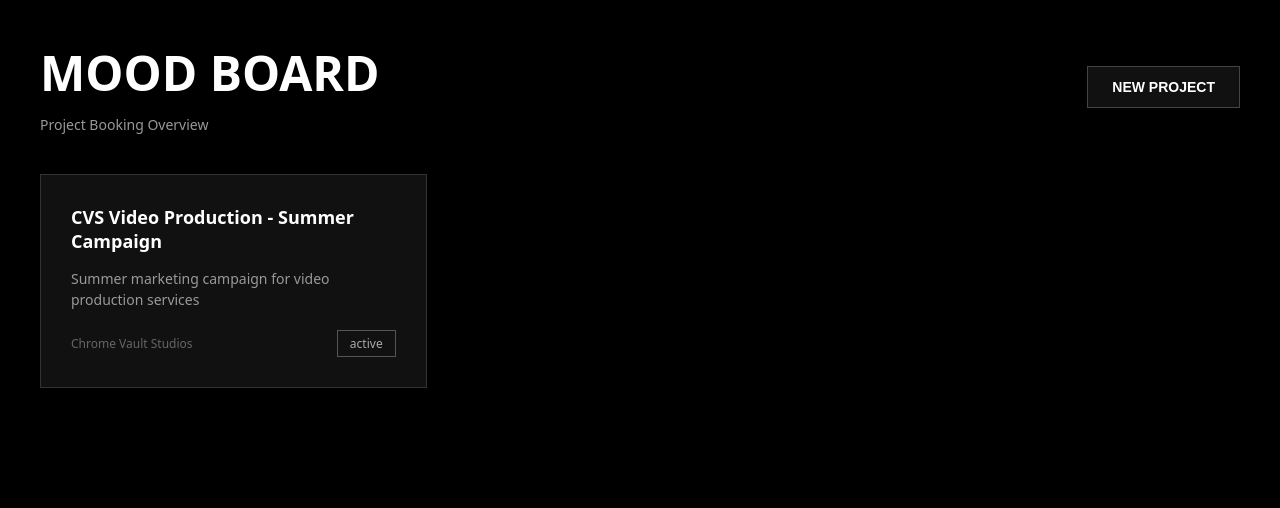
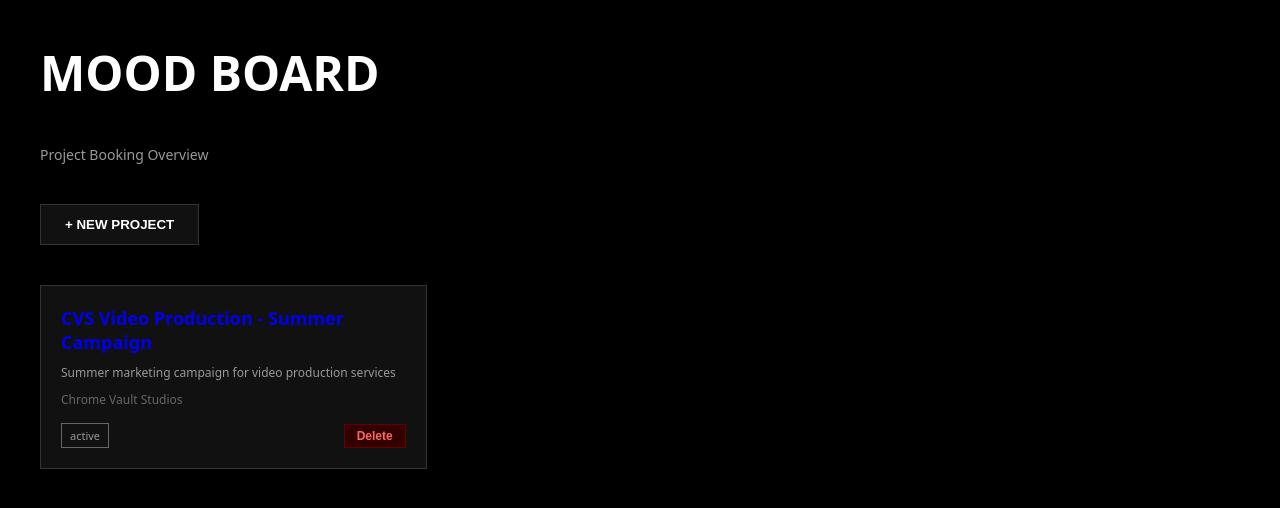
Before and after one commit to Lymae25/mood-board-booking, a Next.js app: page / in a window 1280 px wide. Shown: the top 508 px of the page. Built offline with nearby package versions, Linux system fonts and the light colour scheme.

Commit message:
Add delete project feature and logo URL support

```diff
--- a/app/components/Dashboard.tsx
+++ b/app/components/Dashboard.tsx
@@ -1,219 +1,113 @@
 'use client'
-
 import { useEffect, useState } from 'react'
 import Link from 'next/link'
-import { Project } from '@/lib/db'
 
 export default function Dashboard() {
-  const [projects, setProjects] = useState<Project[]>([])
+  const [projects, setProjects] = useState<any[]>([])
   const [loading, setLoading] = useState(true)
   const [showForm, setShowForm] = useState(false)
-  const [formData, setFormData] = useState({
-    name: '',
-    description: '',
-    clientName: '',
-    startDate: '',
-    endDate: ''
-  })
+  const [form, setForm] = useState({ name: '', description: '', clientName: '', startDate: '', endDate: '', logoUrl: '' })
 
   useEffect(() => {
-    fetchProjects()
-  }, [])
-
-  async function fetchProjects() {
+    const load = async () => {
       try {
         const res = await fetch('/api/projects')
         const data = await res.json()
-      setProjects(data)
-    } catch (error) {
-      console.error('Failed to fetch projects:', error)
-    } finally {
+        setProjects(data || [])
+      } catch (e) { console.error('Load projects error:', e) }
       setLoading(false)
     }
-  }
+    load()
+  }, [])
 
-  async function handleSubmit(e: React.FormEvent) {
+  async function createProject(e: any) {
     e.preventDefault()
+    if (!form.name) return
     try {
       const res = await fetch('/api/projects', {
         method: 'POST',
         headers: { 'Content-Type': 'application/json' },
-        body: JSON.stringify({ ...formData, status: 'active' })
+        body: JSON.stringify({ ...form, status: 'active' })
       })
       const newProject = await res.json()
       setProjects([...projects, newProject])
-      setFormData({ name: '', description: '', clientName: '', startDate: '', endDate: '' })
+      setForm({ name: '', description: '', clientName: '', startDate: '', endDate: '', logoUrl: '' })
       setShowForm(false)
-    } catch (error) {
-      console.error('Failed to create project:', error)
-    }
+    } catch (e) { console.error('Create project error:', e) }
   }
 
-  if (loading) {
-    return <div style={{ padding: '40px', textAlign: 'center' }}>Loading...</div>
+  async function deleteProject(id: string) {
+    if (!confirm('Delete this project? This cannot be undone.')) return
+    try {
+      const res = await fetch(`/api/projects/${id}`, { method: 'DELETE' })
+      if (res.ok) {
+        setProjects(projects.filter(p => p.id !== id))
+      }
+    } catch (e) { console.error('Delete project error:', e) }
   }
 
+  if (loading) return <div style={{ padding: '40px' }}>Loading...</div>
+
   return (
-    <div style={{ minHeight: '100vh', backgroundColor: '#000', color: '#fff', padding: '40px 20px' }}>
+    <div style={{ minHeight: '100vh', backgroundColor: '#000', color: '#fff', padding: '40px' }}>
       <div style={{ maxWidth: '1200px', margin: '0 auto' }}>
-        <div style={{ display: 'flex', justifyContent: 'space-between', alignItems: 'center', marginBottom: '40px' }}>
-          <div>
-            <h1 style={{ fontSize: '48px', fontWeight: 'bold', marginBottom: '10px' }}>MOOD BOARD</h1>
-            <p style={{ fontSize: '14px', color: '#999' }}>Project Booking Overview</p>
-          </div>
-          <button
-            onClick={() => setShowForm(!showForm)}
-            style={{
-              padding: '12px 24px',
-              backgroundColor: '#111',
-              color: '#fff',
-              border: '1px solid #444',
-              cursor: 'pointer',
-              fontSize: '14px',
-              fontWeight: 'bold'
-            }}
-          >
-            {showForm ? 'CANCEL' : 'NEW PROJECT'}
+        <h1 style={{ fontSize: '48px', fontWeight: 'bold', marginBottom: '40px' }}>MOOD BOARD</h1>
+        <p style={{ color: '#999', marginBottom: '40px', fontSize: '14px' }}>Project Booking Overview</p>
+
+        {!showForm && (
+          <button onClick={() => setShowForm(true)} style={{ padding: '12px 24px', backgroundColor: '#111', border: '1px solid #333', color: '#fff', cursor: 'pointer', marginBottom: '40px', fontWeight: 'bold' }}>
+            + NEW PROJECT
           </button>
-        </div>
+        )}
 
         {showForm && (
-          <div style={{ backgroundColor: '#111', border: '1px solid #333', padding: '40px', marginBottom: '40px' }}>
-            <h2 style={{ fontSize: '24px', fontWeight: 'bold', marginBottom: '30px' }}>Create Project</h2>
-            <form onSubmit={handleSubmit} style={{ display: 'grid', gap: '20px' }}>
-              <input
-                type="text"
-                placeholder="Project Name"
-                value={formData.name}
-                onChange={(e) => setFormData({ ...formData, name: e.target.value })}
-                style={{
-                  padding: '12px',
-                  backgroundColor: '#000',
-                  border: '1px solid #333',
-                  color: '#fff',
-                  fontSize: '14px'
-                }}
-                required
-              />
-              <textarea
-                placeholder="Description"
-                value={formData.description}
-                onChange={(e) => setFormData({ ...formData, description: e.target.value })}
-                style={{
-                  padding: '12px',
-                  backgroundColor: '#000',
-                  border: '1px solid #333',
-                  color: '#fff',
-                  fontSize: '14px',
-                  minHeight: '80px',
-                  fontFamily: 'inherit'
-                }}
-              />
-              <input
-                type="text"
-                placeholder="Client Name"
-                value={formData.clientName}
-                onChange={(e) => setFormData({ ...formData, clientName: e.target.value })}
-                style={{
-                  padding: '12px',
-                  backgroundColor: '#000',
-                  border: '1px solid #333',
-                  color: '#fff',
-                  fontSize: '14px'
-                }}
-              />
-              <div style={{ display: 'grid', gridTemplateColumns: '1fr 1fr', gap: '20px' }}>
-                <input
-                  type="date"
-                  value={formData.startDate}
-                  onChange={(e) => setFormData({ ...formData, startDate: e.target.value })}
-                  style={{
-                    padding: '12px',
-                    backgroundColor: '#000',
-                    border: '1px solid #333',
-                    color: '#fff',
-                    fontSize: '14px'
-                  }}
-                />
-                <input
-                  type="date"
-                  value={formData.endDate}
-                  onChange={(e) => setFormData({ ...formData, endDate: e.target.value })}
-                  style={{
-                    padding: '12px',
-                    backgroundColor: '#000',
-                    border: '1px solid #333',
-                    color: '#fff',
-                    fontSize: '14px'
-                  }}
-                />
+          <form onSubmit={createProject} style={{ backgroundColor: '#111', border: '1px solid #333', padding: '30px', marginBottom: '40px', maxWidth: '500px' }}>
+            <div style={{ marginBottom: '20px' }}>
+              <input type="text" placeholder="Project Name" value={form.name} onChange={(e) => setForm({ ...form, name: e.target.value })} style={{ width: '100%', padding: '10px', backgroundColor: '#000', border: '1px solid #333', color: '#fff', fontSize: '14px' }} required />
             </div>
-              <button
-                type="submit"
-                style={{
-                  padding: '12px',
-                  backgroundColor: '#111',
-                  color: '#fff',
-                  border: '1px solid #444',
-                  cursor: 'pointer',
-                  fontSize: '14px',
-                  fontWeight: 'bold'
-                }}
-              >
-                CREATE
-              </button>
+            <div style={{ marginBottom: '20px' }}>
+              <textarea placeholder="Description" value={form.description} onChange={(e) => setForm({ ...form, description: e.target.value })} style={{ width: '100%', padding: '10px', backgroundColor: '#000', border: '1px solid #333', color: '#fff', fontSize: '14px', minHeight: '80px', fontFamily: 'inherit' }} />
+            </div>
+            <div style={{ marginBottom: '20px' }}>
+              <input type="text" placeholder="Client Name" value={form.clientName} onChange={(e) => setForm({ ...form, clientName: e.target.value })} style={{ width: '100%', padding: '10px', backgroundColor: '#000', border: '1px solid #333', color: '#fff', fontSize: '14px' }} />
+            </div>
+            <div style={{ display: 'grid', gridTemplateColumns: '1fr 1fr', gap: '15px', marginBottom: '20px' }}>
+              <input type="date" value={form.startDate} onChange={(e) => setForm({ ...form, startDate: e.target.value })} style={{ padding: '10px', backgroundColor: '#000', border: '1px solid #333', color: '#fff', fontSize: '14px' }} />
+              <input type="date" value={form.endDate} onChange={(e) => setForm({ ...form, endDate: e.target.value })} style={{ padding: '10px', backgroundColor: '#000', border: '1px solid #333', color: '#fff', fontSize: '14px' }} />
+            </div>
+            <div style={{ marginBottom: '20px' }}>
+              <input type="url" placeholder="Logo URL (optional)" value={form.logoUrl} onChange={(e) => setForm({ ...form, logoUrl: e.target.value })} style={{ width: '100%', padding: '10px', backgroundColor: '#000', border: '1px solid #333', color: '#fff', fontSize: '14px' }} />
+            </div>
+            <div style={{ display: 'flex', gap: '10px' }}>
+              <button type="submit" style={{ padding: '10px 20px', backgroundColor: '#333', border: '1px solid #555', color: '#fff', cursor: 'pointer', fontWeight: 'bold' }}>Create</button>
+              <button type="button" onClick={() => setShowForm(false)} style={{ padding: '10px 20px', backgroundColor: 'transparent', border: '1px solid #333', color: '#666', cursor: 'pointer' }}>Cancel</button>
+            </div>
           </form>
-          </div>
         )}
 
-        <div style={{ display: 'grid', gridTemplateColumns: 'repeat(auto-fill, minmax(350px, 1fr))', gap: '20px' }}>
-          {projects.map((project) => (
-            <Link
-              key={project.id}
-              href={`/project/${project.id}`}
-              style={{ textDecoration: 'none', color: 'inherit' }}
+        <div style={{ display: 'grid', gridTemplateColumns: 'repeat(auto-fill, minmax(300px, 1fr))', gap: '20px' }}>
+          {projects.map((project: any) => (
+            <Link key={project.id} href={`/project/${project.id}`} style={{ textDecoration: 'none' }}>
+              <div style={{ backgroundColor: '#111', border: '1px solid #333', padding: '20px', cursor: 'pointer', transition: 'all 0.2s', position: 'relative' }}>
+                {project.logoUrl && (
+                  <img src={project.logoUrl} alt={project.name} style={{ width: '100%', height: '120px', objectFit: 'cover', marginBottom: '15px' }} onError={(e) => (e.currentTarget.style.display = 'none')} />
+                )}
+                <h3 style={{ fontSize: '18px', fontWeight: 'bold', marginBottom: '10px' }}>{project.name}</h3>
+                <p style={{ color: '#999', fontSize: '12px', marginBottom: '10px' }}>{project.description}</p>
+                <p style={{ fontSize: '12px', color: '#666', marginBottom: '15px' }}>{project.clientName}</p>
+                <div style={{ display: 'flex', justifyContent: 'space-between', alignItems: 'center' }}>
+                  <span style={{ fontSize: '11px', border: '1px solid #666', padding: '4px 8px', color: '#999' }}>{project.status}</span>
+                  <button
+                    onClick={(e) => { e.preventDefault(); deleteProject(project.id) }}
+                    style={{ padding: '4px 12px', backgroundColor: '#330000', border: '1px solid #660000', color: '#ff6666', cursor: 'pointer', fontSize: '12px', fontWeight: 'bold' }}
                   >
-              <div style={{
-                backgroundColor: '#111',
-                border: '1px solid #333',
-                padding: '30px',
-                cursor: 'pointer',
-                transition: 'all 0.3s',
-                height: '100%'
-              }}
-              onMouseOver={(e) => {
-                const el = e.currentTarget as HTMLElement
-                el.style.borderColor = '#666'
-                el.style.backgroundColor = '#1a1a1a'
-              }}
-              onMouseOut={(e) => {
-                const el = e.currentTarget as HTMLElement
-                el.style.borderColor = '#333'
-                el.style.backgroundColor = '#111'
-              }}
-              >
-                <h3 style={{ fontSize: '18px', fontWeight: 'bold', marginBottom: '15px' }}>
-                  {project.name}
-                </h3>
-                <p style={{ fontSize: '14px', color: '#999', marginBottom: '20px', lineHeight: '1.5' }}>
-                  {project.description}
-                </p>
-                <div style={{ display: 'flex', justifyContent: 'space-between', alignItems: 'center', fontSize: '12px', color: '#666' }}>
-                  <span>{project.clientName}</span>
-                  <span style={{ border: '1px solid #555', padding: '4px 12px', color: '#aaa' }}>
-                    {project.status}
-                  </span>
+                    Delete
+                  </button>
                 </div>
               </div>
             </Link>
           ))}
         </div>
-
-        {projects.length === 0 && !showForm && (
-          <div style={{ textAlign: 'center', padding: '60px 20px', color: '#666' }}>
-            <p>No projects yet. Create one to get started!</p>
-          </div>
-        )}
       </div>
     </div>
   )
--- a/lib/db-postgres.ts
+++ b/lib/db-postgres.ts
@@ -48,3 +48,14 @@ export async function createTimelineItem(projectId: string, item: any) {
   await sql`INSERT INTO timeline (id, projectId, title, description, dueDate, status, imageUrl, createdAt) VALUES (${id}, ${projectId}, ${item.title}, ${item.description}, ${item.dueDate}, ${item.status}, ${item.imageUrl || ''}, ${new Date().toISOString()})`
   return { id, projectId, ...item, createdAt: new Date().toISOString() }
 }
+
+export async function deleteProject(projectId: string) {
+  try {
+    await sql`DELETE FROM projects WHERE id = ${projectId}`
+    await sql`DELETE FROM scenes WHERE projectId = ${projectId}`
+    await sql`DELETE FROM sceneNotes WHERE projectId = ${projectId}`
+    await sql`DELETE FROM ideas WHERE projectId = ${projectId}`
+    await sql`DELETE FROM timeline WHERE projectId = ${projectId}`
+    return true
+  } catch (e) { console.error('deleteProject error:', e); return false }
+}
```
Lines whose indentation alone changed are shown as unchanged.
